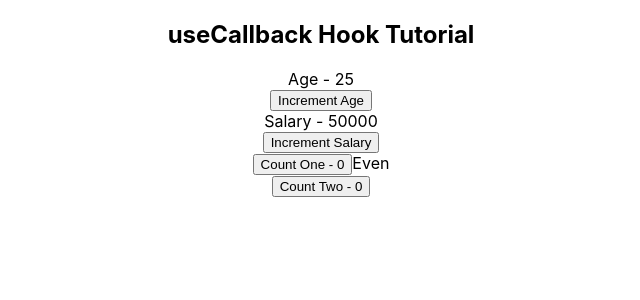
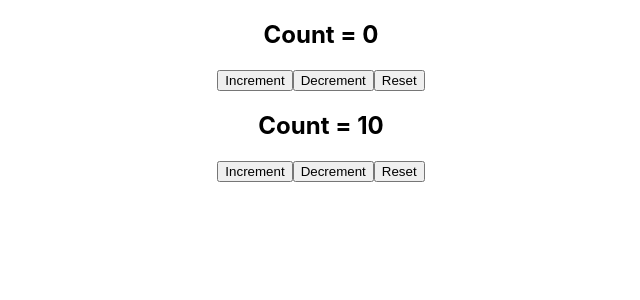
Before and after one commit to muradmalkawi/react-hooks, a React (Create React App) app: page / in a window 1280 px wide. Shown: the top 300 px of the page, without its empty margins (319-959 px from the left). Built offline with nearby package versions, Linux system fonts and the light colour scheme.

Commit message:
useCounter Custom Hook

```diff
--- a/src/App.js
+++ b/src/App.js
@@ -39,6 +39,8 @@ import DataFetchingOne from "./components/DataFetchingOne"
 
 import FocusInput from "./components/FocusInput"
 import CLassTimer from "./components/ClassTimer"
+import CounterFour from "./components/CounterFour"
+import CounterFive from "./components/CounterFive"
 
 export const UserContext = React.createContext()
 export const ChannelContext = React.createContext()
@@ -86,22 +88,23 @@ function App() {
 			{/* <DataFetchingTwo /> */}
 
 			{/* useCallback hook  */}
-			<ParentComponent />
+			{/* <ParentComponent /> */}
 
 			{/* useMemo hook  */}
-			<Counter />
+			{/* <Counter /> */}
 
 			{/* useRef Hook  */}
-			{/* <FocusInput />
-			<CLassTimer />
-			<HookTimer /> */}
+			{/* <FocusInput /> */}
+
+			{/* <CLassTimer /> */}
+			{/* <HookTimer /> */}
 
 			{/* Custom Hooks  */}
 			{/* <DocTitleOne /> */}
 			{/* <DocTitleTwo /> */}
 
-			{/* <CounterOne /> */}
-			{/* <CounterTwo /> */}
+			<CounterFour />
+			<CounterFive />
 
 			{/* <UserForm /> */}
 			{/* <CounterOne />
--- /dev/null
+++ b/src/components/CounterFive.js
@@ -0,0 +1,17 @@
+import React from "react"
+import useCounter from "../hooks/useCounter"
+
+function CounterFive() {
+	const [count, increment, decrement, reset] = useCounter(10, 10)
+
+	return (
+		<div>
+			<h2>Count = {count}</h2>
+			<button onClick={increment}>Increment</button>
+			<button onClick={decrement}>Decrement</button>
+			<button onClick={reset}>Reset</button>
+		</div>
+	)
+}
+
+export default CounterFive
--- /dev/null
+++ b/src/components/CounterFour.js
@@ -0,0 +1,17 @@
+import React from "react"
+import useCounter from "../hooks/useCounter"
+
+function CounterFour() {
+	const [count, increment, decrement, reset] = useCounter(0, 1)
+
+	return (
+		<div>
+			<h2>Count = {count}</h2>
+			<button onClick={increment}>Increment</button>
+			<button onClick={decrement}>Decrement</button>
+			<button onClick={reset}>Reset</button>
+		</div>
+	)
+}
+
+export default CounterFour
```
Also changed, not shown: src/components/CounterOne.js (+0 -18 lines), src/components/CounterTwo.js (+0 -18 lines).
